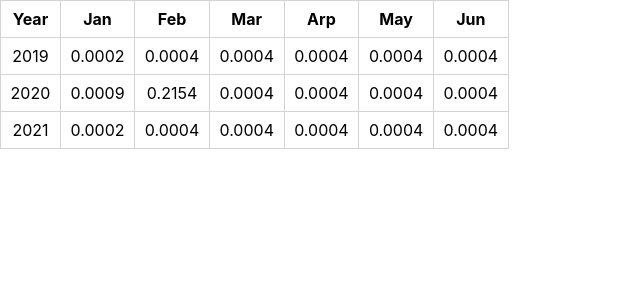
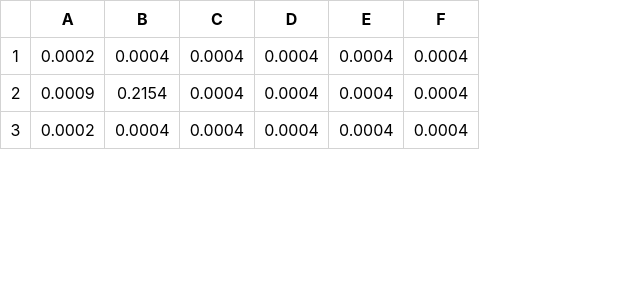
Before and after one commit to ArmanurRahman/excel-table-react, a React (Create React App) app: page / in a window 1280 px wide. Shown: the top 300 px of the page, without its empty margins (0-640 px from the left). Built offline with nearby package versions, Linux system fonts and the light colour scheme.

Commit message:
rename column and row

```diff
--- a/src/App.js
+++ b/src/App.js
@@ -2,29 +2,29 @@ import "./App.css";
 import React, { useEffect, useState } from "react";
 
 const data = {
-    2019: {
-        "01": 0.0002,
-        "02": 0.0004,
-        "03": 0.0004,
-        "04": 0.0004,
-        "05": 0.0004,
-        "06": 0.0004,
+    1: {
+        A: 0.0002,
+        B: 0.0004,
+        C: 0.0004,
+        D: 0.0004,
+        E: 0.0004,
+        F: 0.0004,
     },
-    2020: {
-        "01": 0.0009,
-        "02": 0.2154,
-        "03": 0.0004,
-        "04": 0.0004,
-        "05": 0.0004,
-        "06": 0.0004,
+    2: {
+        A: 0.0009,
+        B: 0.2154,
+        C: 0.0004,
+        D: 0.0004,
+        E: 0.0004,
+        F: 0.0004,
     },
-    2021: {
-        "01": 0.0002,
-        "02": 0.0004,
-        "03": 0.0004,
-        "04": 0.0004,
-        "05": 0.0004,
-        "06": 0.0004,
+    3: {
+        A: 0.0002,
+        B: 0.0004,
+        C: 0.0004,
+        D: 0.0004,
+        E: 0.0004,
+        F: 0.0004,
     },
 };
 function App() {
@@ -43,65 +43,63 @@ function App() {
         };
     }, []);
 
-    const handleCurrentCell = (pcc, month) => {
-        setSelectCell({ [pcc + month]: true });
+    const handleCurrentCell = (row, col) => {
+        setSelectCell({ [row + col]: true });
     };
 
-    const mouseDown = (pcc, month) => {
-        setSelectCell({ [pcc + month]: true });
-        console.log(" mouse down ", pcc, month);
+    const mouseDown = (row, col) => {
+        setSelectCell({ [row + col]: true });
+        console.log(" mouse down ", row, col);
         setIsMouseDown(true);
 
         const slt = [...selectStack];
 
-        slt.push(pcc + month);
+        slt.push(row + col);
         setSelectStack(slt);
     };
 
-    const mouseOver = (pcc, month) => {
+    const mouseOver = (row, col) => {
         if (isMouseDown) {
-            console.log(" mouse over ", pcc, month);
+            console.log(" mouse over ", row, col);
             let select = { ...selectCell };
 
             const slt = [...selectStack];
 
-            if (slt[slt.length - 2] == pcc + month) {
+            if (slt[slt.length - 2] == row + col) {
                 delete select[slt[slt.length - 1]];
                 slt.pop();
                 setSelectStack(slt);
             } else {
-                select = { ...selectCell, [pcc + month]: true };
-                slt.push(pcc + month);
+                select = { ...selectCell, [row + col]: true };
+                slt.push(row + col);
                 setSelectStack(slt);
             }
             setSelectCell(select);
         }
     };
 
-    const mouseOut = (pcc, month) => {
-        console.log(" mouse out ", pcc, month);
+    const mouseOut = (row, col) => {
+        console.log(" mouse out ", row, col);
     };
     const mouseUp = () => {
         console.log(" mouse up ");
         setIsMouseDown(false);
     };
-    const CustomCell = ({ pcc, month }) => {
+    const CustomCell = ({ row, col }) => {
         return (
             <React.Fragment>
                 <td
                     className={
-                        selectCell[pcc + month] ? "td_selected" : undefined
+                        selectCell[row + col] ? "td_selected" : undefined
                     }
-                    //onClick={() => handleCurrentCell(pcc, month)}
-                    onMouseDown={() => mouseDown(pcc, month)}
-                    onMouseEnter={() => mouseOver(pcc, month)}
-                    //onMouseOut={() => mouseOut(pcc, month)}
-                    //onMouseUp={() => mouseUp(pcc, month)}
+                    //onClick={() => handleCurrentCell(row, col)}
+                    onMouseDown={() => mouseDown(row, col)}
+                    onMouseEnter={() => mouseOver(row, col)}
+                    //onMouseOut={() => mouseOut(row, col)}
+                    //onMouseUp={() => mouseUp(row, col)}
                 >
-                    {data[pcc][month]}
-                    {selectCell[pcc + month] && (
-                        <div className='td_corner'></div>
-                    )}
+                    {data[row][col]}
+                    {selectCell[row + col] && <div className='td_corner'></div>}
                 </td>
             </React.Fragment>
         );
@@ -113,25 +111,25 @@ function App() {
             <table className='table'>
                 <thead>
                     <tr>
-                        <th> Year</th>
-                        <th>Jan</th>
-                        <th>Feb</th>
-                        <th>Mar</th>
-                        <th>Arp</th>
-                        <th>May</th>
-                        <th>Jun</th>
+                        <th> </th>
+                        <th>A</th>
+                        <th>B</th>
+                        <th>C</th>
+                        <th>D</th>
+                        <th>E</th>
+                        <th>F</th>
                     </tr>
                 </thead>
                 <tbody>
-                    {Object.keys(data).map((pcc, index) => (
+                    {Object.keys(data).map((row, index) => (
                         <tr key={index}>
-                            <td>{pcc}</td>
-                            <CustomCell pcc={pcc} month='01' />
-                            <CustomCell pcc={pcc} month='02' />
-                            <CustomCell pcc={pcc} month='03' />
-                            <CustomCell pcc={pcc} month='04' />
-                            <CustomCell pcc={pcc} month='05' />
-                            <CustomCell pcc={pcc} month='06' />
+                            <td>{row}</td>
+                            <CustomCell row={row} col='A' />
+                            <CustomCell row={row} col='B' />
+                            <CustomCell row={row} col='C' />
+                            <CustomCell row={row} col='D' />
+                            <CustomCell row={row} col='E' />
+                            <CustomCell row={row} col='F' />
                         </tr>
                     ))}
                 </tbody>
```
